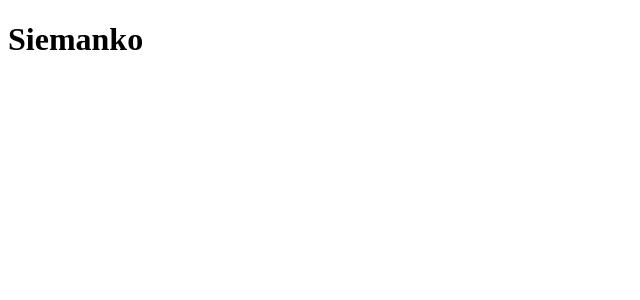
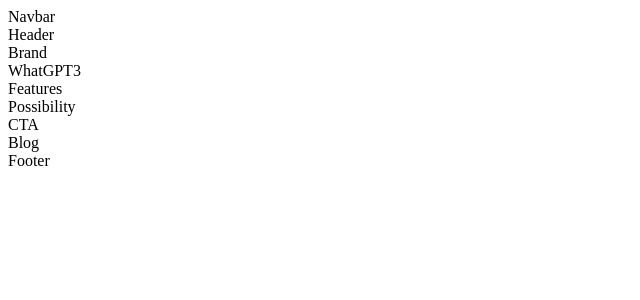
Before and after one commit to m-slezak/gpt-3, a React (Create React App) app: page / in a window 1280 px wide. Shown: the top 300 px of the page, without its empty margins (0-640 px from the left). Built offline with nearby package versions, Linux system fonts and the light colour scheme.

Commit message:
structure setup

```diff
--- a/src/App.js
+++ b/src/App.js
@@ -4,10 +4,18 @@
 
 const App = () => {
   return (
-    <div>
-    <h1>
-        Siemanko
-    </h1>
+    <div className='App'>
+        <div className='gradient__bg'>
+           <Navbar />
+           <Header />
+        </div>
+        <Brand />
+        <WhatGPT3 />
+        <Features />
+        <Possibility />
+        <CTA />
+        <Blog />
+        <Footer />
     </div>
   )
 }
--- a/src/components/index.js
+++ b/src/components/index.js
@@ -1,5 +1,5 @@
-import {default as Article} from './article/Article';
-import {default as Brand } from './brand/Brand';
-import{default as CTA} from './cta/CTA';
-import {default as Feature} from './feature/Feature';
-import {default as Navbar} from './navbar/Navbar'
+export {default as Article} from './article/Article';
+export {default as Brand } from './brand/Brand';
+export{default as CTA} from './cta/CTA';
+export {default as Feature} from './feature/Feature';
+export {default as Navbar} from './navbar/Navbar'
```
Also changed, not shown: src/containers/index.js (+6 -6 lines).
